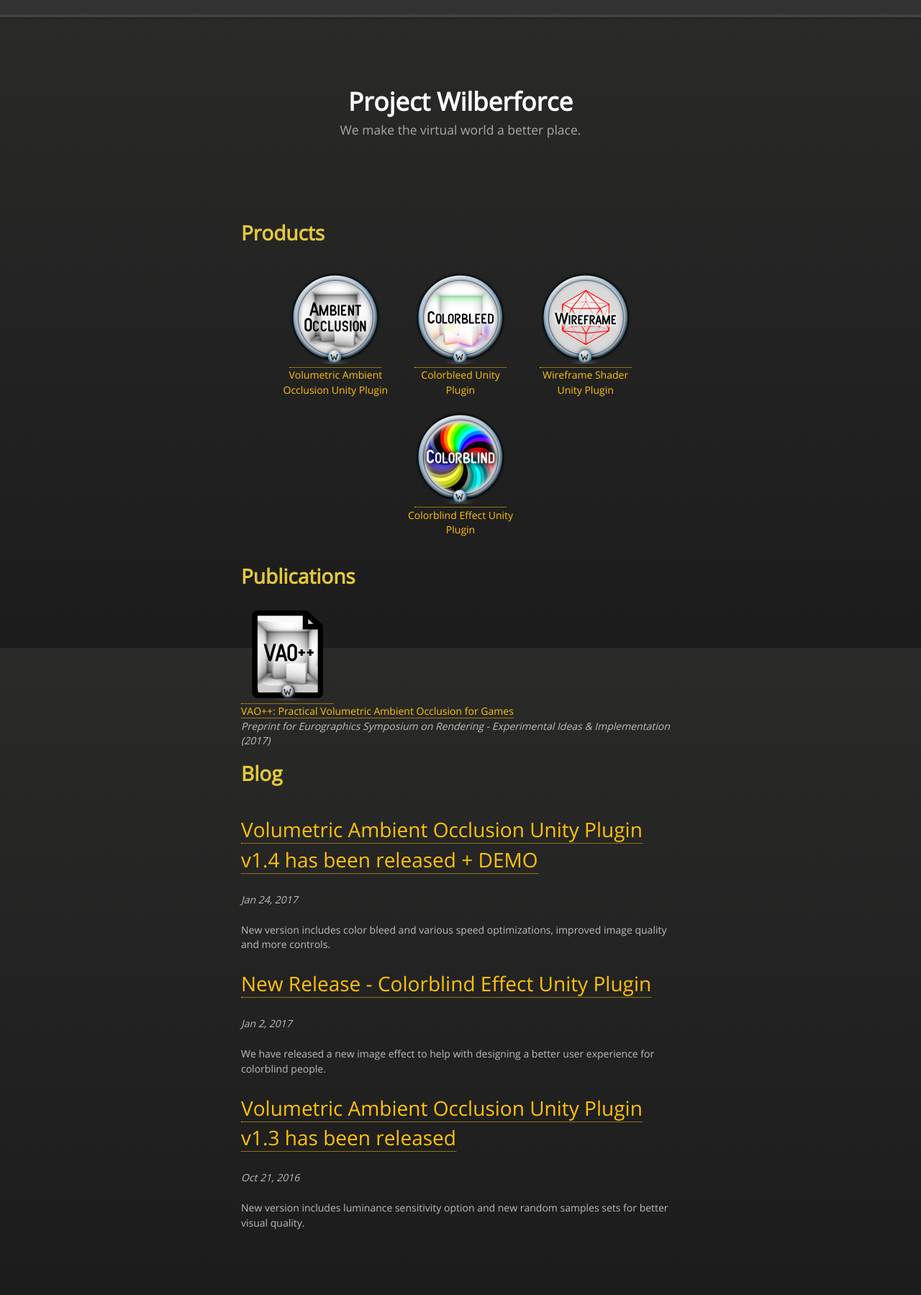
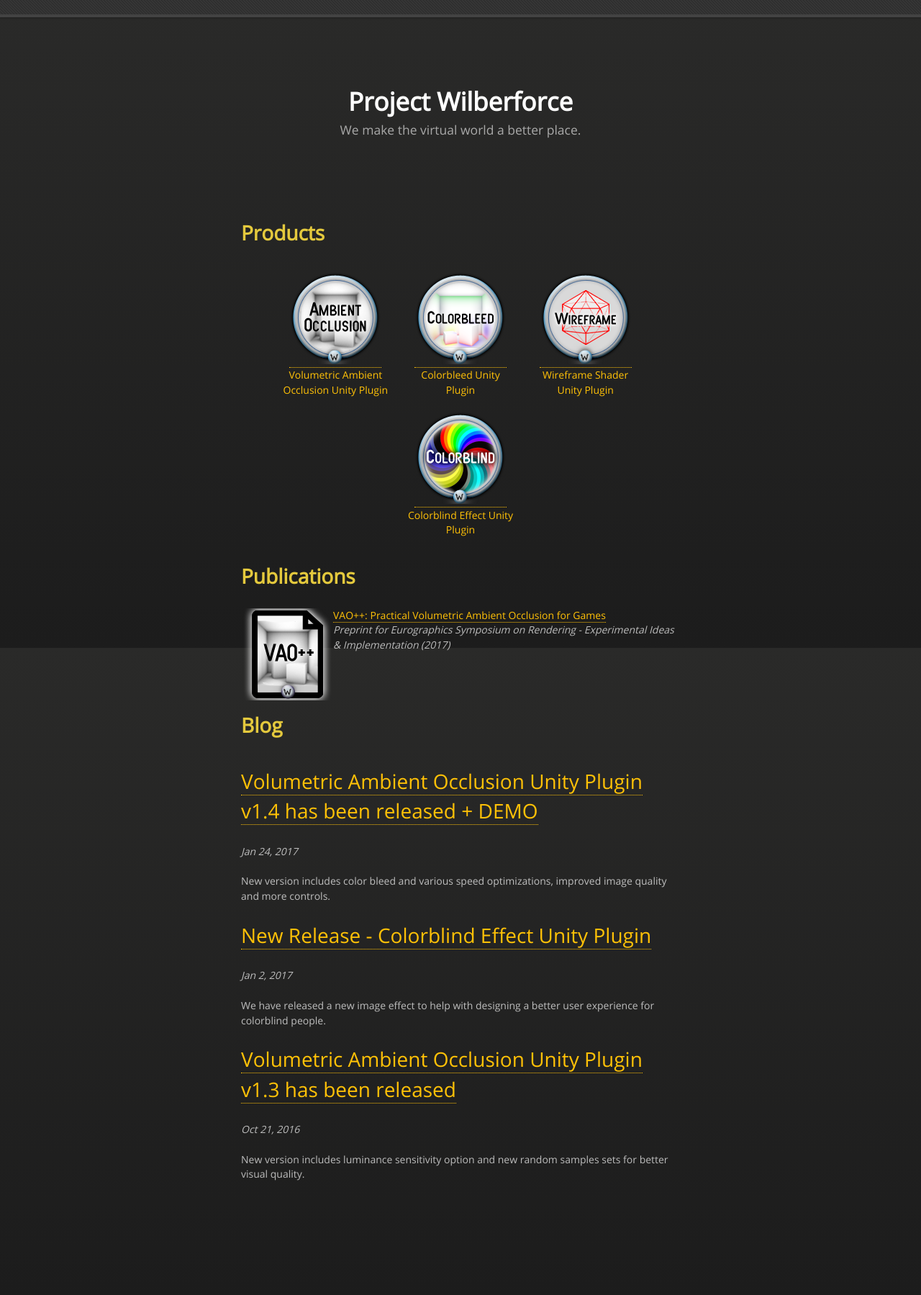
Before and after one commit to projectwilberforce/projectwilberforce.github.io, a Jekyll site: the page built from index.html, in a window 1280 px wide. Shown: the whole page at 72% size. Built offline with Jekyll 4.4.1, drawn with Linux system fonts in a browser that asks for light colours; nearby versions of some CDN libraries; after the commit the page ends 1732 px from its top, so only the background shows below that.

Commit message:
addded outline to vaoplaper icon

```diff
--- a/index.html
+++ b/index.html
@@ -20,8 +20,8 @@ title: Project Wilberforce Webpage
 </div>
 <h2>Publications</h2>
 <div style="text-align: left;">
-  <div class="publication" style="float:left;" >
-    <a href="vaopaper"><img src="images/icon_vao_paper.png"></a>
+  <div class="publication" style="" >
+    <img src="images/icon_vao_paper.png" style="float:left;">
     <div><a href="vaopaper">VAO++: Practical Volumetric Ambient Occlusion for Games</a><br/>
     <em>Preprint for Eurographics Symposium on Rendering - Experimental Ideas & Implementation (2017)</em></div>
 
```
Also changed, not shown: images/icon_vao_paper.png.
